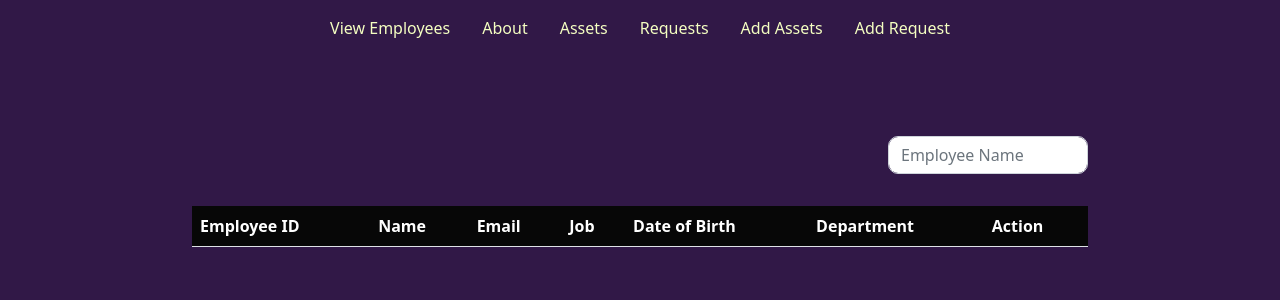
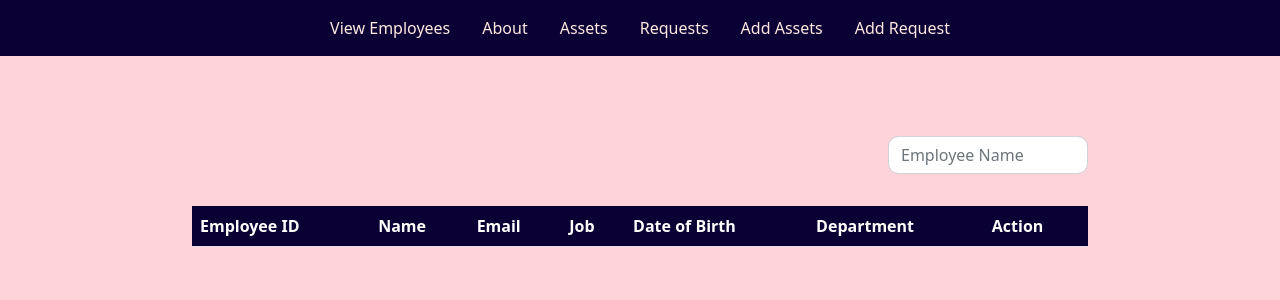
Before and after one commit to Derv6464/databaseProject2, a Flask app: page /employee_view in a window 1280 px wide. Shown: the top 300 px of the page. Run offline with Flask 2, Linux system fonts and the light colour scheme; data that the repository does not hold is empty.

Commit message:
pretty colours

```diff
--- a/static/index.css
+++ b/static/index.css
@@ -20,3 +20,7 @@
   border-radius: 10px;
   box-shadow: none;
 }
+
+body {
+  background-color: #FFD3DA;
+}
--- a/templates/Insert_jobs.html
+++ b/templates/Insert_jobs.html
@@ -3,6 +3,7 @@
 
   <head>
     <title>Flask Tutorial</title>
+
     {% include 'nav.html' %}
   </head>
 
--- a/templates/Insertion.html
+++ b/templates/Insertion.html
@@ -3,6 +3,7 @@
 
   <head>
     <title>Flask Tutorial</title>
+
     {% include 'nav.html' %}
   </head>
 
--- a/templates/Nav.html
+++ b/templates/Nav.html
@@ -14,40 +14,40 @@
     />
 <link rel="stylesheet" href="{{ url_for('static', filename='index.css')
     }}" />
-<nav class="navbar navbar-dark" id="bg-mynav" style="background-color: #311847">
+<nav class="navbar navbar-dark" id="bg-mynav" style="background-color: #0B0033">
   <div class="container-fluid" style="display: flex; justify-content: center">
     <ul class="nav justify-content-center">
       <li class="nav-item">
-        <a class="nav-link active" href="{{ url_for('get_data') }}" style="color: #F4FEC1"
+        <a class="nav-link active" href="{{ url_for('get_data') }}" style="color: #FFE8E1"
           >View Employees</a
         >
       </li>
 
       <li class="nav-item">
-        <a class="nav-link" href="{{ url_for('about') }}" style="color: #F4FEC1">About</a>
+        <a class="nav-link" href="{{ url_for('about') }}" style="color: #FFE8E1">About</a>
       </li>
 
       <li class="nav-item">
-        <a class="nav-link" href="{{url_for('assests')}}" style="color: #F4FEC1"
+        <a class="nav-link" href="{{url_for('assests')}}" style="color: #FFE8E1"
           >Assets</a
         >
       </li>
         <li class="nav-item">
-        <a class="nav-link" href="{{url_for('requets')}}" style="color: #F4FEC1"
+        <a class="nav-link" href="{{url_for('requets')}}" style="color: #FFE8E1"
           >Requests</a
         >
       </li>
 
       </li>
         <li class="nav-item">
-        <a class="nav-link" href="{{url_for('addAssetView')}}" style="color: #F4FEC1"
+        <a class="nav-link" href="{{url_for('addAssetView')}}" style="color: #FFE8E1"
           >Add Assets</a
         >
       </li>
 
       </li>
         <li class="nav-item">
-        <a class="nav-link" href="{{url_for('addRequestView')}}" style="color: #F4FEC1"
+        <a class="nav-link" href="{{url_for('addRequestView')}}" style="color: #FFE8E1"
           >Add Request</a
         >
       </li>
--- a/templates/about.html
+++ b/templates/about.html
@@ -3,6 +3,7 @@
 
     <head>
         <title>Flask Tutorial</title>
+
         {% include 'nav.html' %}
     </head>
 
--- a/templates/addAssets.html
+++ b/templates/addAssets.html
@@ -1,13 +1,15 @@
 <!DOCTYPE html>
 <html lang="en">
 <head>
+
         <title>Add Assets</title>
+
         {% include 'nav.html' %}
     </head>
 <body>
     <div
       class="container-fluid"
-      style="display: flex; justify-content: center; margin-top: 4rem"
+      style="display: flex; justify-content: center; margin-top: 4rem;"
     >
       <form action="/Add_Assets" method="POST">
         <div
--- a/templates/addRequest.html
+++ b/templates/addRequest.html
@@ -2,6 +2,7 @@
 <html lang="en">
 <head>
         <title>Add Request</title>
+
         {% include 'nav.html' %}
     </head>
 <body>
@@ -15,7 +16,7 @@
           style="display: flex; gap: 2rem; margin-bottom: 15px"
         >
           <div class="form-group col-md-7">
-            <label for="asset">Asset ID</label>
+            <label for="asset">Asset</label>
             <input
               type="text"
               class="form-control"
@@ -38,7 +39,7 @@
           </div>
         </div>
         <div style="margin-left: 15rem">
-          <button type="submit" class="btn btn-dark btn-sm">
+          <button type="submit" class="btn btn-dark btn-sm" >
             Add Record
           </button>
         </div>
--- a/templates/after_submit.html
+++ b/templates/after_submit.html
@@ -3,6 +3,7 @@
 
 <head>
     <title>Flask Tutorial</title>
+
     {% include 'nav.html' %}
 </head>
 
--- a/templates/assests.html
+++ b/templates/assests.html
@@ -4,6 +4,7 @@
 
     <head>
         <title>Assets</title>
+        <link rel="stylesheet" href="index.css">
         {% include 'nav.html' %}
     </head>
 
@@ -18,7 +19,7 @@
         <h2 style="padding-left: 15%"> Avalaible Assets</h2>
         <div id="table">
             <table class="table" id="tbl">
-              <thead style="background-color: #070707; color: white">
+              <thead style="background-color: #0B0033; color: white">
                 <tr>
                     <th scope="col">ID</th>
                     <th scope="col">Name</th>
@@ -48,7 +49,7 @@
         <h2 style="padding-left: 15%"> Retired Assets</h2>
         <div id="table">
             <table class="table" id="tbl">
-              <thead style="background-color: #070707; color: white">
+              <thead style="background-color: #0B0033; color: white">
                 <tr>
                     <th scope="col">ID</th>
                     <th scope="col">Name</th>
--- a/templates/data.html
+++ b/templates/data.html
@@ -3,6 +3,7 @@
 
   <head>
     <title>Flask Tutorial</title>
+
     {% include 'nav.html' %}
   </head>
 
--- a/templates/empty.html
+++ b/templates/empty.html
@@ -3,6 +3,7 @@
 
     <head>
         <title>Flask Tutorial</title>
+
         {% include 'nav.html' %}
     </head>
 
--- a/templates/history.html
+++ b/templates/history.html
@@ -4,6 +4,7 @@
 
     <head>
         <title>Assets</title>
+
         {% include 'nav.html' %}
     </head>
 
--- a/templates/home.html
+++ b/templates/home.html
@@ -3,6 +3,7 @@
 
   <head>
     <title>Flask Tutorial</title>
+
     {% include 'nav.html' %}
   </head>
 
--- a/templates/index.html
+++ b/templates/index.html
@@ -14,10 +14,11 @@
 </style>
 
   <head>
-    <title>Flask Tutorial</title>
+    <title>Employees</title>
+    <link rel="stylesheet" href="index.css">
     {% include 'nav.html' %}
   </head>
-  <body style = 'background-color: #311847'>
+  <body>
 
     <main>
       <div id="selector">
@@ -31,7 +32,7 @@
       </div>
       <div id="table">
         <table class="table" id="tbl">
-          <thead style="background-color: #070707; color: white">
+          <thead style="background-color: #0B0033; color: white">
             <tr>
               <th scope="col">Employee ID</th>
               <th scope="col">Name</th>
--- a/templates/requests.html
+++ b/templates/requests.html
@@ -4,6 +4,7 @@
 
     <head>
         <title>Assets</title>
+
         {% include 'nav.html' %}
     </head>
 
@@ -17,7 +18,7 @@
         <h2 style="padding-left: 15%"> Open Requests</h2>
         <div id="table">
             <table class="table" id="tbl">
-              <thead style="background-color: #070707; color: white">
+              <thead style="background-color: #0B0033; color: white">
                 <tr>
                     <th scope="col">ID</th>
                     <th scope="col">approved</th>
@@ -88,7 +89,7 @@
         <h2 style="padding-left: 15%"> Closed Requests</h2>
         <div id="table">
             <table class="table" id="tbl">
-              <thead style="background-color: #070707; color: white">
+              <thead style="background-color: #0B0033; color: white">
                 <tr>
                     <th scope="col">ID</th>
                     <th scope="col">approved</th>
```
